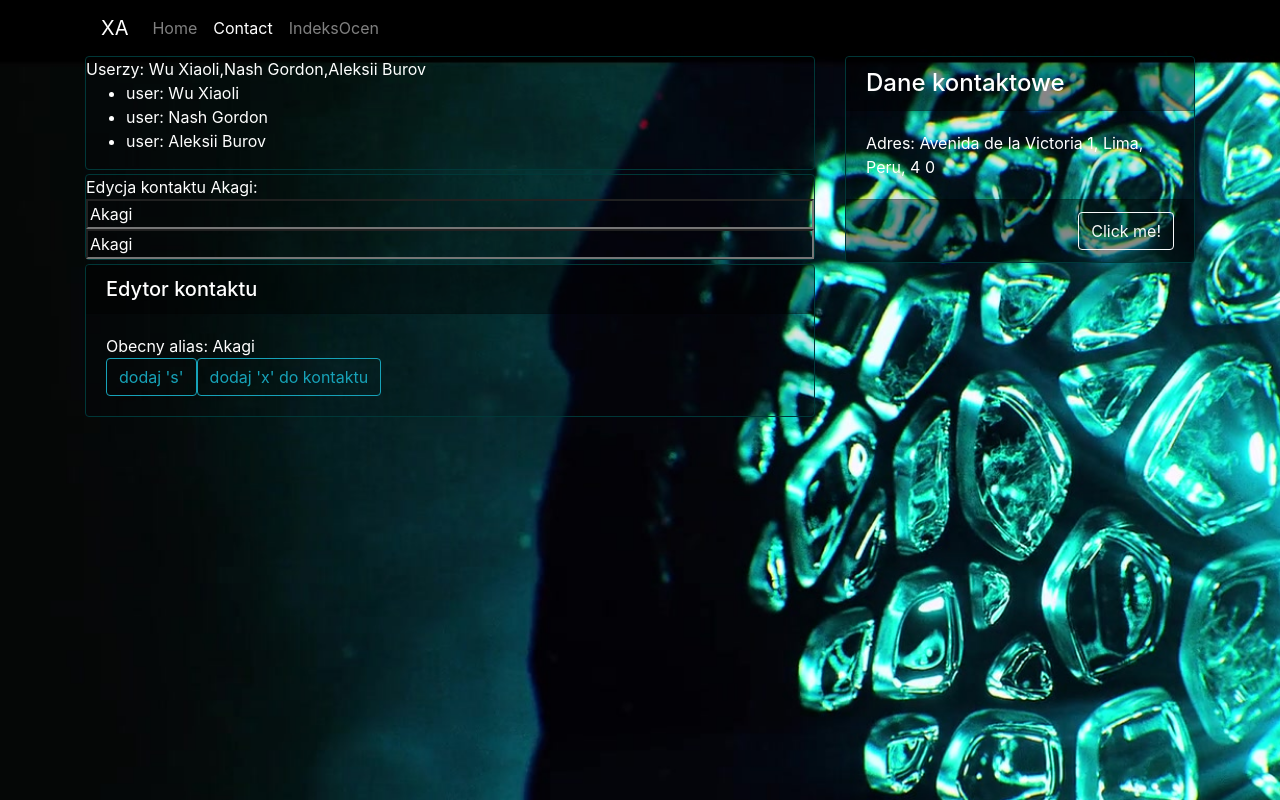
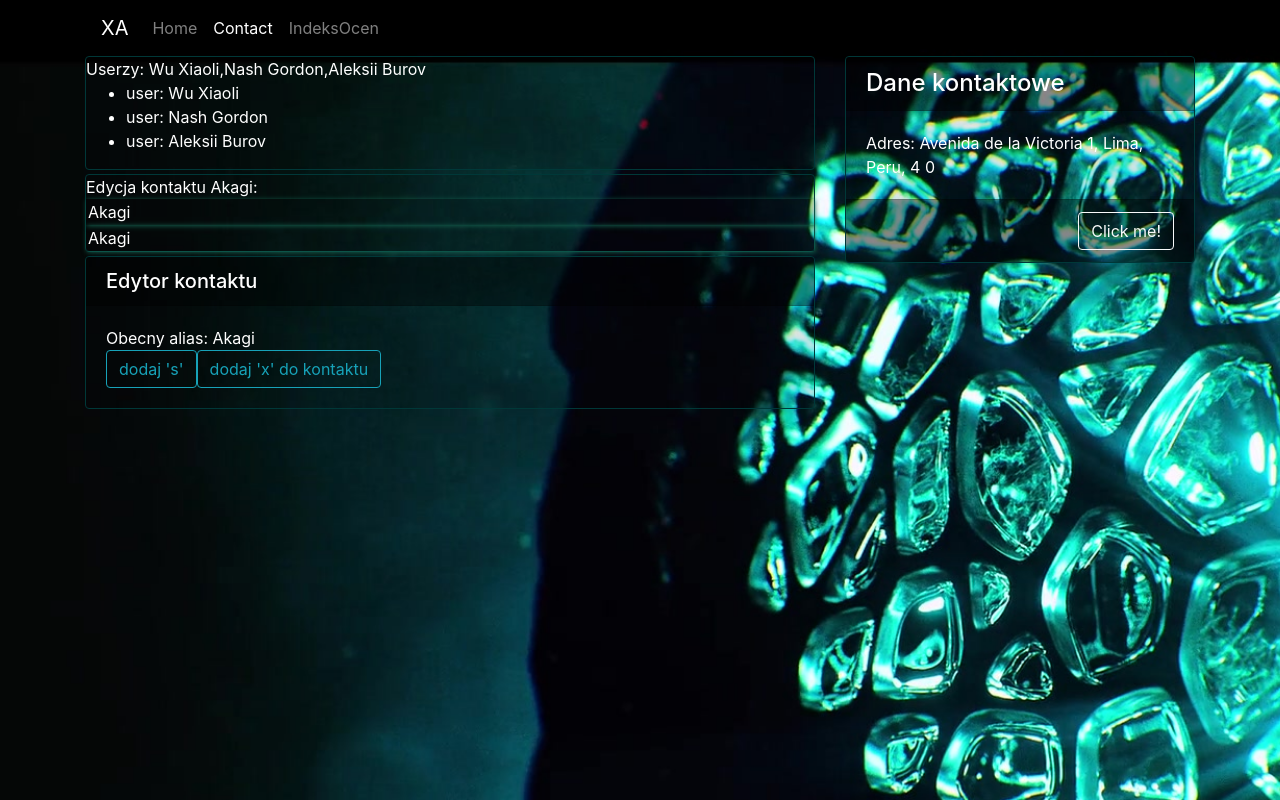
Before and after one commit to teamWSIZ/JS2-2019, an Angular app: page /contact in a window 1280 px wide. Built offline with nearby package versions, Linux system fonts and the light colour scheme.

Commit message:
dark-theme input

```diff
--- a/src/app/contact/contact.component.less
+++ b/src/app/contact/contact.component.less
@@ -0,0 +1,4 @@
+input {
+  border: none;
+  box-shadow: 1px 1px 5px #156856;
+}
```
